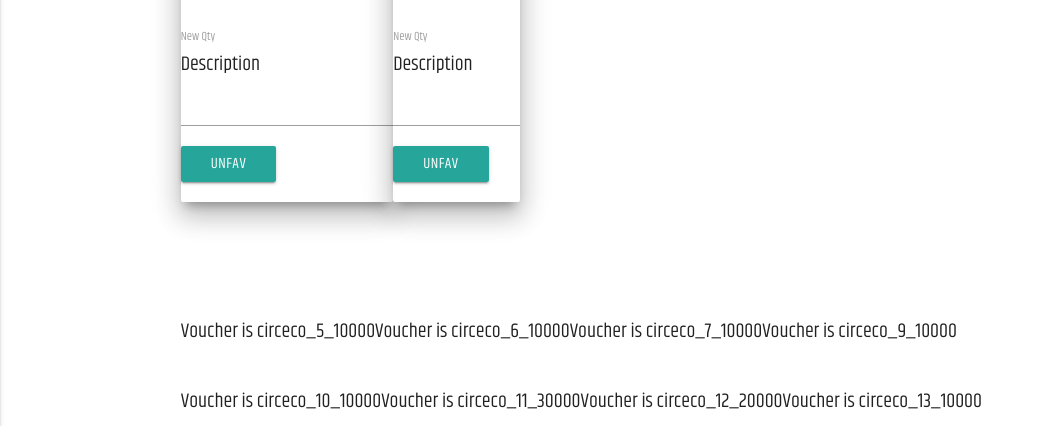
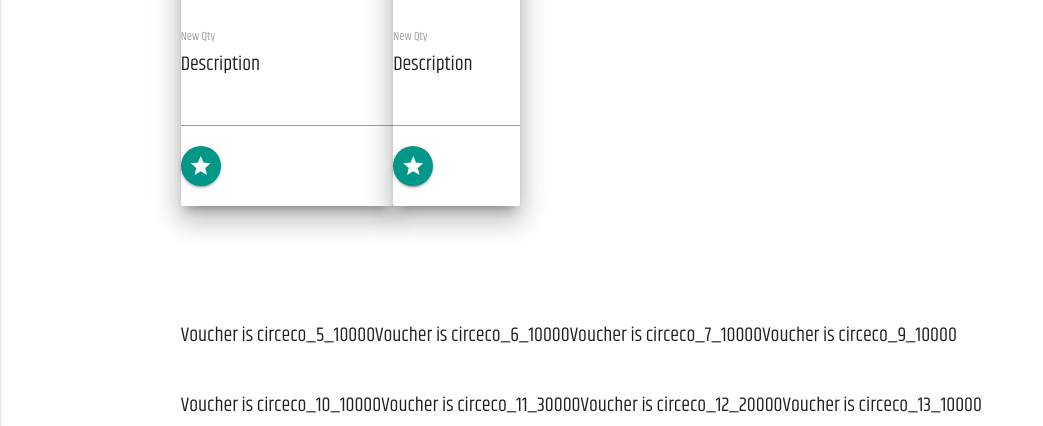
Before and after one commit to circeco/circeco_django, a Django app: page /accounts/profile/ in a window 1280 px wide. Shown: the part 272-698 px from the top of the page, without its empty margins (0-1043 px from the left). Run offline with Django 3.2, Linux system fonts and the light colour scheme; a user stored in the database is signed in; data comes from the database, SQL or seed files in the repository; some libraries are stand-ins or nearby versions; some web fonts are replaced.

Commit message:
removing a favourite and be redirect on profile

```diff
--- a/accounts/templates/profile.html
+++ b/accounts/templates/profile.html
@@ -26,7 +26,9 @@
                             <input name="quantity" type="number" min="0" max="999" class="form-control">
                         </div>
                     </div>
-                    <button type="submit" class="btn btn-primary"><span class="glyphicon glyphicon-edit" aria-hidden="true"></span>Unfav</button>
+                    <button type="submit" class="btn-floating waves-effect waves-light teal" aria-hidden="true">
+                        <i class="medium material-icons">star</i>
+                    </button>
                 </form>
             </p>
         </div>
--- a/fav/views.py
+++ b/fav/views.py
@@ -38,7 +38,7 @@ def remove_fav(request, shopId):
     afav = UserFavouriteShop.objects.get(user=request.user, shop=shop) # TODO handle exception
     afav.delete()
 
-    return redirect(reverse('view_fav'))
+    return redirect(reverse('profile'))
 
 @login_required()
 @require_http_methods(["PUT"])
```
